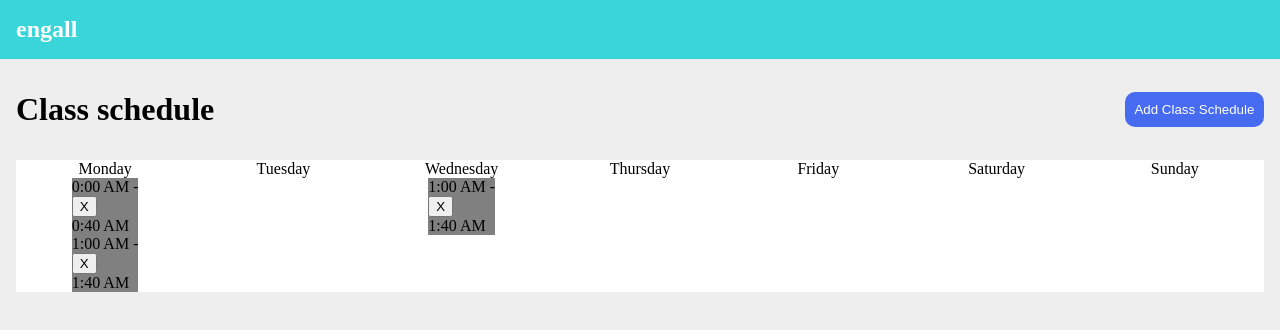
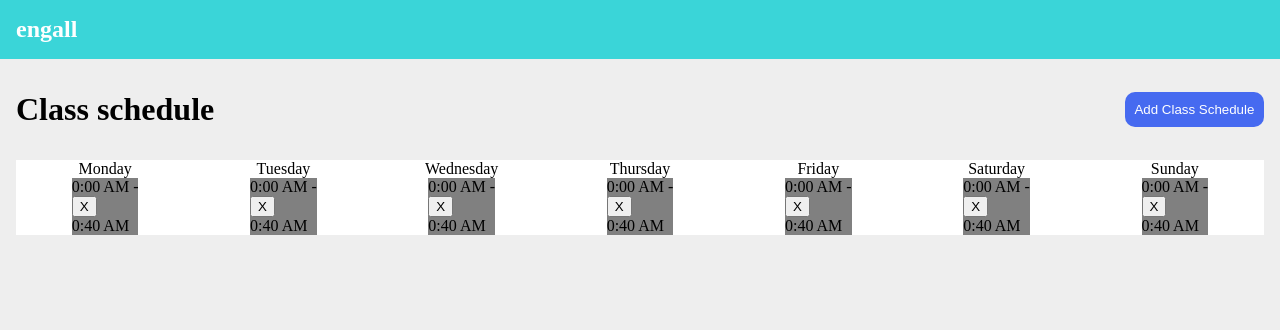
Before and after one commit to YOUNGHO8762/wanted-schedule, a React (Vite) app: page / in a window 1280 px wide. Shown: the top 330 px of the page. Built offline with nearby package versions, Linux system fonts and the light colour scheme; data requests are answered from the project's data file.

Commit message:
fix : 겹치는 시간 체크 로직 수정, 리드미 작성

```diff
--- a/database.json
+++ b/database.json
@@ -7,16 +7,40 @@
       "id": 1
     },
     {
-      "day": "Monday",
-      "startTime": "1:00",
-      "endTime": "1:40",
+      "day": "Tuesday",
+      "startTime": "0:00",
+      "endTime": "0:40",
       "id": 2
     },
     {
       "day": "Wednesday",
-      "startTime": "1:00",
-      "endTime": "1:40",
+      "startTime": "0:00",
+      "endTime": "0:40",
       "id": 3
+    },
+    {
+      "day": "Thursday",
+      "startTime": "0:00",
+      "endTime": "0:40",
+      "id": 4
+    },
+    {
+      "day": "Friday",
+      "startTime": "0:00",
+      "endTime": "0:40",
+      "id": 5
+    },
+    {
+      "day": "Saturday",
+      "startTime": "0:00",
+      "endTime": "0:40",
+      "id": 6
+    },
+    {
+      "day": "Sunday",
+      "startTime": "0:00",
+      "endTime": "0:40",
+      "id": 7
     }
   ]
 }
--- a/src/pages/AddClassSchedule.tsx
+++ b/src/pages/AddClassSchedule.tsx
@@ -11,8 +11,6 @@ import { calculateEndTime, compareTime, convertTimeToNumber } from '../utils/uti
 export default function AddClassSchedule() {
   const [time, setTime] = useState({ hour: '00', minute: '00', meridiem: 'AM' });
   const [days, setDays] = useState<Days[]>([]);
-
-  console.log(time, days);
 
   const navigate = useNavigate();
 
@@ -54,32 +52,29 @@ export default function AddClassSchedule() {
         const includeEnteredStartTimes = [...currentStartTimes, enteredStartTime];
         const sortedStartTimes = includeEnteredStartTimes.sort(compareTime);
         const enteredStartTimeIndex = sortedStartTimes.indexOf(enteredStartTime);
-        [1, 2, 3];
+
         if (
           sortedStartTimes[enteredStartTimeIndex - 1] === enteredStartTime ||
           sortedStartTimes[enteredStartTimeIndex + 1] === enteredStartTime
         ) {
           result = true;
-          console.log('시간이 같음');
           return;
         }
         if (sortedStartTimes[enteredStartTimeIndex - 1]) {
           if (
-            convertTimeToNumber(sortedStartTimes[enteredStartTimeIndex - 1]) + 40 >
+            convertTimeToNumber(calculateEndTime(sortedStartTimes[enteredStartTimeIndex - 1])) >
             convertTimeToNumber(enteredStartTime)
           ) {
             result = true;
-            console.log('앞이 겹침');
             return;
           }
         }
         if (sortedStartTimes[enteredStartTimeIndex + 1]) {
           if (
-            convertTimeToNumber(sortedStartTimes[enteredStartTimeIndex - 1]) - 40 <
-            convertTimeToNumber(enteredStartTime)
+            convertTimeToNumber(sortedStartTimes[enteredStartTimeIndex - 1]) <
+            convertTimeToNumber(calculateEndTime(enteredStartTime))
           ) {
             result = true;
-            console.log('뒤가 겹침');
             return;
           }
         }
@@ -105,7 +100,7 @@ export default function AddClassSchedule() {
       days.map((day) => {
         checkSchedule(day, startTime).then((response) => {
           if (response) {
-            alert(`${day}에는 중복되는 시간이 있습니다!`);
+            alert(`${day}에 중복되는 시간이 있습니다!`);
             return;
           }
           fetch(SCHEDULES_API, {
```
Also changed, not shown: 1 other file (tests, documents, lock files or other folders).
